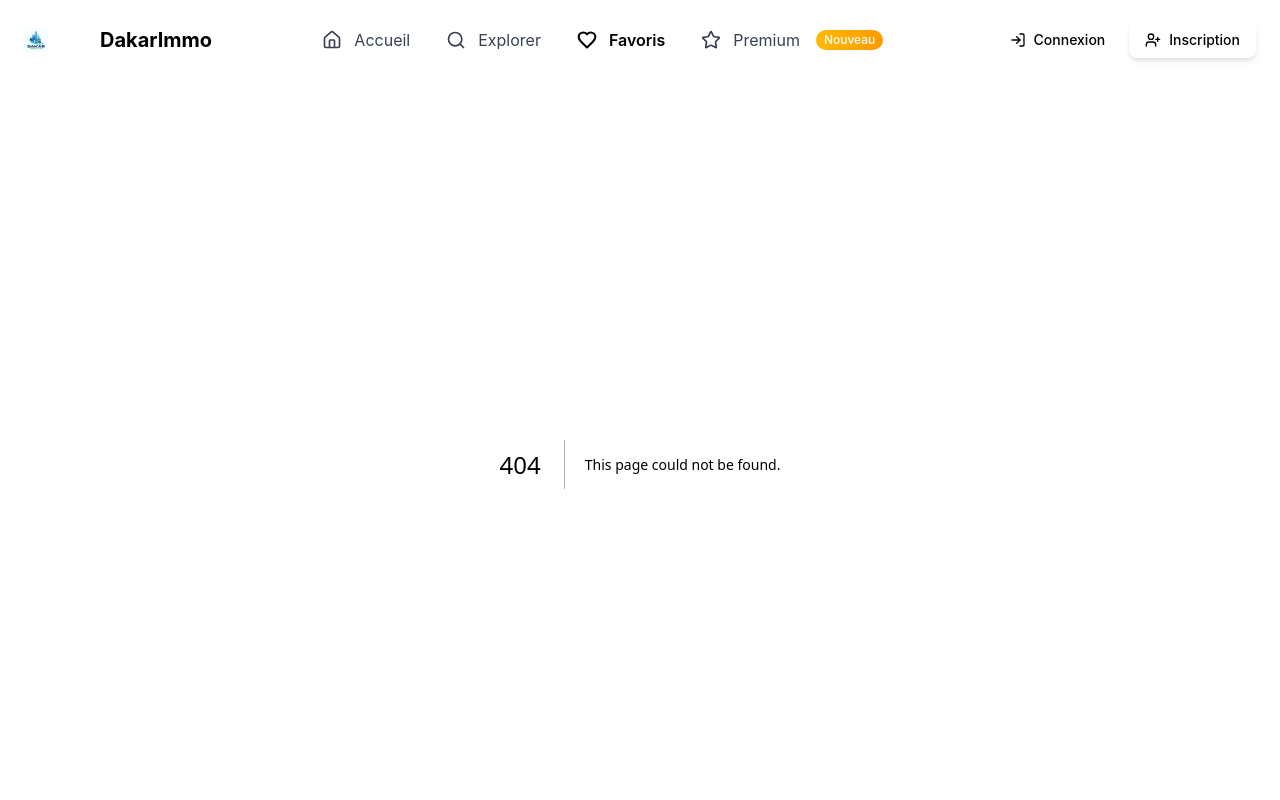
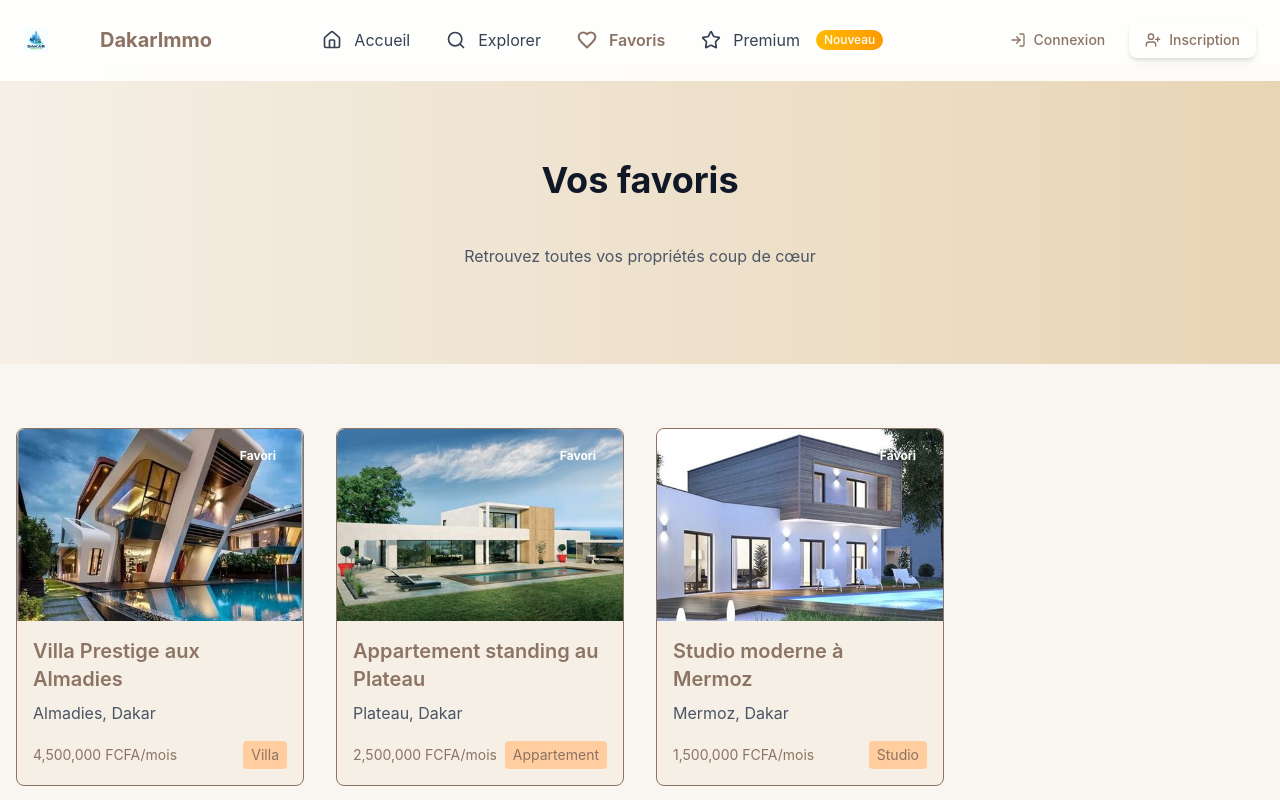
Before and after one commit to Gestion-Immobiliere/Projet_Logiciel, a Next.js app: page /favorites in a window 1280 px wide. Before the commit this address had no page. Shown: the top 800 px of the page. Built offline with nearby package versions, Linux system fonts and the light colour scheme.

Commit message:
Creation de la page Favoris

```diff
--- /dev/null
+++ b/app/favorites/page.jsx
@@ -0,0 +1,101 @@
+import Link from 'next/link';
+import { ArrowRight, HeartOff } from 'lucide-react';
+import PropertyCard from '@/components/PropertyCard';
+
+export default function FavoritePage() {
+  const favorites = [
+    {
+      id: 1,
+      title: "Villa Prestige aux Almadies",
+      price: 4500000,
+      type: "Villa",
+      location: "Almadies, Dakar",
+      bedrooms: 5,
+      bathrooms: 4,
+      surface: 320,
+      images: ["/Placeholder.jpg"],
+      premium: true,
+      rating: 4.8
+    },
+    {
+    id: 2,
+    title: "Appartement standing au Plateau",
+    price: 2500000,
+    type: "Appartement",
+    location: "Plateau, Dakar",
+    bedrooms: 3,
+    bathrooms: 2,
+    surface: 180,
+    images: ["/Placeholder2.jpg"],
+    premium: false,
+    rating: 4.5
+  },
+  {
+    id: 3,
+    title: "Studio moderne à Mermoz",
+    price: 1500000,
+    type: "Studio",
+    location: "Mermoz, Dakar",
+    bedrooms: 1,
+    bathrooms: 1,
+    surface: 60,
+    images: ["/placeholder3.jpg"],
+    premium: false,
+    rating: 4.2
+  },
+  ];
+
+  return (
+    <main className="overflow-hidden">
+      <section className="bg-gradient-to-r from-[#f5efe6] to-[#e8d5b5] py-24">
+        <div className="container mx-auto px-4 text-center">
+          <h1 className="text-4xl font-bold text-gray-900 mb-4">Vos favoris</h1>
+          <div className="w-24 h-1 bg-primary-600 mx-auto"></div>
+          <p className="text-gray-600 mt-6 max-w-2xl mx-auto">
+            Retrouvez toutes vos propriétés coup de cœur
+          </p>
+        </div>
+      </section>
+
+      {/* Liste des favoris */}
+      <section className="py-16 bg-[#f9f5f0]">
+        <div className="container mx-auto px-4">
+          {favorites.length > 0 ? (
+            <>
+              <div className="grid grid-cols-1 sm:grid-cols-2 lg:grid-cols-4 gap-8">
+                {favorites.map((property) => (
+                  <div key={property.id} className="relative">
+                    <div className="absolute top-4 right-4 z-10 bg-primary-600 text-white px-3 py-1 rounded-full text-xs font-bold">
+                      Favori
+                    </div>
+                    <PropertyCard property={property} />
+                  </div>
+                ))}
+              </div>
+
+              <div className="text-center mt-12">
+                <Link
+                  href="/properties"
+                  className="inline-flex items-center px-8 py-3 bg-primary-600 text-[#8d7364]"
+                >
+                  Retour à l'exploration <ArrowRight className="ml-2 h-5 w-5" />
+                </Link>
+              </div>
+            </>
+          ) : (
+            <div className="text-center py-20">
+              <HeartOff className="h-20 w-20 mx-auto text-primary-600/30 mb-6" />
+              <h2 className="text-3xl font-bold text-gray-900 mb-4">Aucun favori pour le moment</h2>
+              <Link
+                href="/properties"
+                className="inline-flex items-center px-8 py-3 bg-primary-600 text-[#8d7364] rounded-lg hover:bg-primary-700 transition-colors"
+              >
+                Découvrir nos biens
+              </Link>
+            </div>
+          )}
+        </div>
+      </section>
+    </main>
+  );
+}
--- a/app/page.js
+++ b/app/page.js
@@ -132,7 +132,7 @@ export default function HomePage() {
           </div>
 
           <div className="text-center mt-12">
-            <Link href="/properties" className="inline-flex items-center px-8 py-3 bg-primary-600 text-white rounded-lg font-medium hover:bg-primary-700 transition-colors shadow-lg hover:shadow-xl">
+            <Link href="/properties" className="inline-flex items-center px-8 py-3 bg-primary-600 text-[#8d7364] rounded-lg font-medium hover:bg-primary-700 transition-colors shadow-lg hover:shadow-xl">
               Voir toutes nos propriétés <ArrowRight className="ml-2 h-5 w-5" />
             </Link>
           </div>
--- a/components/PropertyCard.jsx
+++ b/components/PropertyCard.jsx
@@ -37,7 +37,7 @@ export default function PropertyCard({ property }) {
           </p>
 
           <div className="mt-4 flex justify-between items-center">
-            <span className="font-bold text-[#8d7364]">
+            <span className="text-sm text-[#8d7364]">
               {property.price
                 ? `${property.price.toLocaleString()} FCFA/mois`
                 : 'Prix non disponible'}
```
